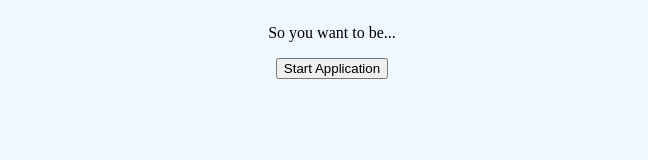
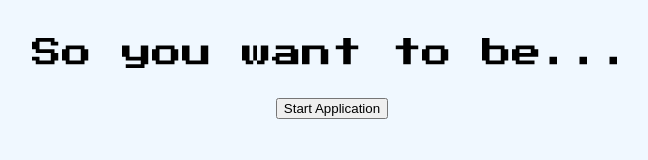
Before and after one commit to Tong-Minh/VSAM_ACE, a website with bundled scripts: page main.html in a window 1280 px wide. Shown: the whole page, without its empty margins (316-964 px from the left). Built offline with nearby package versions, Linux system fonts and the light colour scheme.

Commit message:
npm install stuff

```diff
--- a/main.css
+++ b/main.css
@@ -14,6 +14,8 @@ body > div {
     display: flex;
     justify-content: center;
     align-items: center;
+    font-size: 30px;
+    font-family: "Press Start 2P", system-ui;
 }
 
 #btn-div {
--- a/main.html
+++ b/main.html
@@ -5,6 +5,10 @@
     <meta http-equiv="X-UA-Compatible" content="IE=edge">
     <meta name="viewport" content="width=device-width, initial-scale=1.0">
     <link href="main.css" rel="stylesheet" type="text/css">
+    <link rel="preconnect" href="https://fonts.googleapis.com">
+    <link rel="preconnect" href="https://fonts.gstatic.com" crossorigin>
+    <link href="https://fonts.googleapis.com/css2?family=Press+Start+2P&display=swap" rel="stylesheet">
+    <script src="main.js"></script>
     <title>A.C.E. Application</title>
 </head>
 <body>
--- /dev/null
+++ b/main.js
@@ -0,0 +1,6 @@
+import Typed from 'typed.js';
+
+// const typed = new Typed('#element', {
+//   strings: ['<i>First</i> sentence.', '&amp; a second sentence.'],
+//   typeSpeed: 50,
+// });
```
Also changed, not shown: package.json (added, +15 -0 lines), 1 other file.
